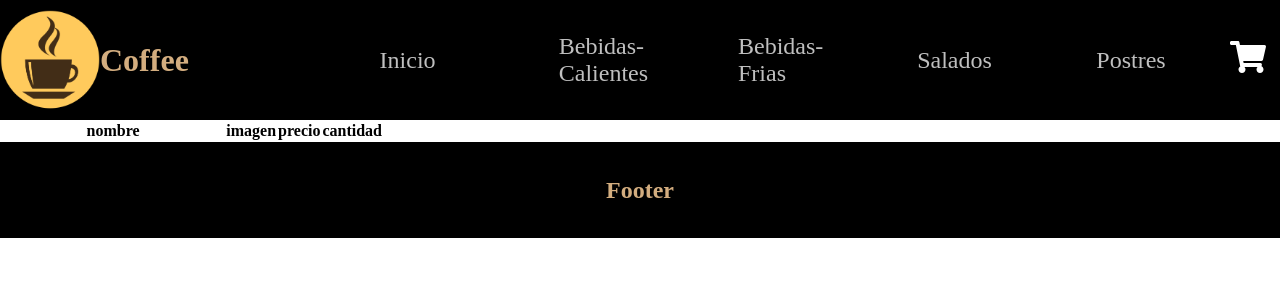
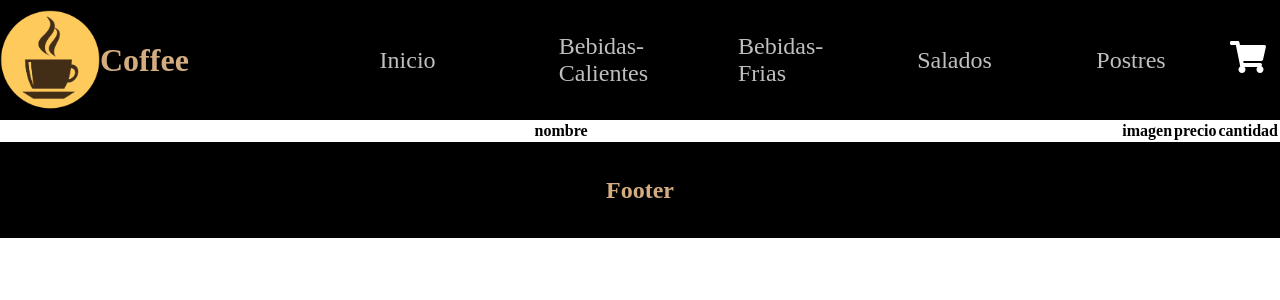
Before and after one commit to jgfpablo/coder-house-react-desafios-complementarios, a React (Create React App) app: page /cart in a window 1280 px wide. Shown: the top 300 px of the page. Built offline with nearby package versions, Linux system fonts and the light colour scheme.

Commit message:
Desafío: Sincronizar counter - sin estilos tabla

```diff
--- a/src/css/table.css
+++ b/src/css/table.css
@@ -1,6 +1,6 @@
-table {
+/* table {
     width: 60%;
     display: flex;
     justify-content: center;
     align-items: center;
-}
+} */
```
